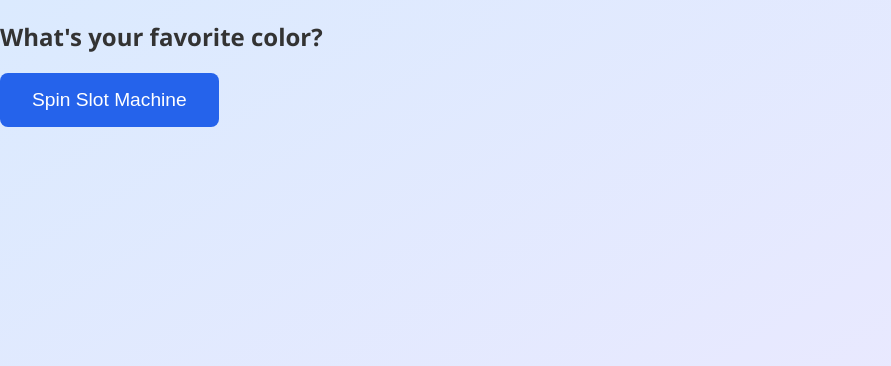
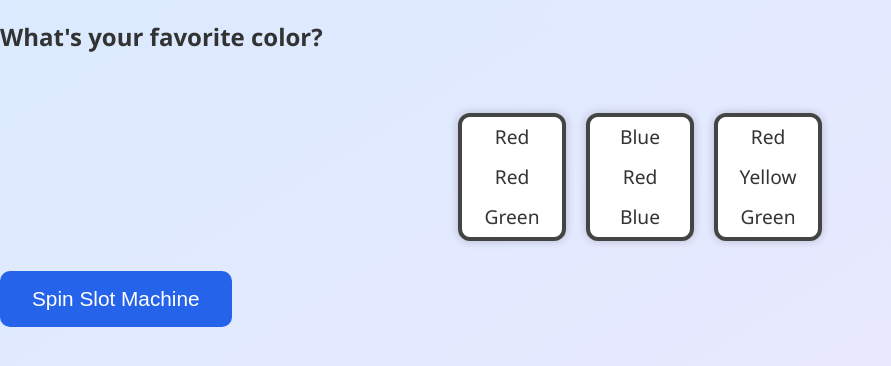
Before and after one commit to DaDaniB/luckylife, a React (Vite) app: page / in a window 1280 px wide. Both pictures are taken after a click on the button "Start Your Journey". Shown: the top 366 px of the page, without its empty margins (0-891 px from the left). Built offline with nearby package versions, Linux system fonts and the light colour scheme.

Commit message:
working init

```diff
--- /dev/null
+++ b/src/components/SlotMachine.css
@@ -0,0 +1,35 @@
+/* SlotMachine.css */
+
+.slot-machine-container {
+    display: flex;
+    justify-content: center;
+    align-items: center;
+    gap: 20px;
+    margin-top: 60px;
+  }
+
+  .reel {
+    width: 100px;
+    height: 120px;
+    overflow: hidden;
+    border: 4px solid #444;
+    border-radius: 12px;
+    background: #fff;
+    box-shadow: 0 0 10px rgba(0,0,0,0.2);
+    position: relative;
+  }
+
+  .reel-content {
+    display: flex;
+    flex-direction: column;
+    align-items: center;
+    transition: transform 1s cubic-bezier(0.2, 0.6, 0.4, 1);
+  }
+
+  .reel-item {
+    height: 40px;
+    font-size: 1.2rem;
+    line-height: 40px;
+    color: #333;
+    text-align: center;
+  }
--- a/src/components/SlotMachine.tsx
+++ b/src/components/SlotMachine.tsx
@@ -1,3 +1,5 @@
+import React, { useEffect, useState, useRef } from "react";
+import "./SlotMachine.css";
 import type { ResultOption } from "../types";
 
 type Props = {
@@ -7,31 +9,149 @@ type Props = {
 };
 
 export const SlotMachine = ({ options, previousResults, onResult }: Props) => {
+  const [spinning, setSpinning] = useState(false);
+  const [hasSpun, setHasSpun] = useState(false);
+  const [result, setResult] = useState<ResultOption | null>(null);
+  const [showModal, setShowModal] = useState(false);
+
+  const reelRefs = [
+    useRef<HTMLDivElement>(null),
+    useRef<HTMLDivElement>(null),
+    useRef<HTMLDivElement>(null),
+  ];
+
   const getValidOptions = (): ResultOption[] =>
-    options.filter(opt =>
-      !opt.invalidatedBy?.some(id => previousResults.includes(id))
-    );
+    options.filter((opt) => !opt.invalidatedBy?.some((id) => previousResults.includes(id)));
 
-  const spin = () => {
+  function shuffle<T>(array: T[]): T[] {
+    const copy = [...array];
+    for (let i = copy.length - 1; i > 0; i--) {
+      const j = Math.floor(Math.random() * (i + 1));
+      [copy[i], copy[j]] = [copy[j], copy[i]];
+    }
+    return copy;
+  }
+
+  function pickRandom<T>(array: T[]): T {
+    const index = Math.floor(Math.random() * array.length);
+    return array[index];
+  }
+
+  const weightedRandom = (opts: ResultOption[]): ResultOption => {
+    const total = opts.reduce((sum, o) => sum + o.probability, 0);
+    const r = Math.random() * total;
+    let acc = 0;
+    for (const opt of opts) {
+      acc += opt.probability;
+      if (r <= acc) return opt;
+    }
+    return opts[0];
+  };
+
+  // Fill initial reel content on load
+  useEffect(() => {
     const validOptions = getValidOptions();
-    const total = validOptions.reduce((sum, opt) => sum + opt.probability, 0);
-    const rand = Math.random() * total;
-    let cumulative = 0;
 
-    for (const opt of validOptions) {
-      cumulative += opt.probability;
-      if (rand <= cumulative) {
-        onResult(opt);
-        return;
-      }
-    }
+    reelRefs.forEach((ref, index) => {
+      if (!ref.current) return;
+
+      const reel = ref.current;
+      const repetitions = 10 + index * 3;
+      const fullList = shuffle(Array.from({ length: repetitions }, () => validOptions).flat());
+
+      reel.innerHTML = fullList
+        .map((opt) => `<div class="reel-item">${opt.label}</div>`)
+        .join("");
+
+      reel.style.transition = "none";
+      reel.style.transform = `translateY(0px)`;
+    });
+  }, [options, previousResults]);
+
+  const handleSpin = () => {
+    if (spinning || hasSpun) return;
+
+    const validOptions = getValidOptions();
+    const chosen = weightedRandom(validOptions);
+    setResult(null);
+    setSpinning(true);
+    setHasSpun(true);
+
+    reelRefs.forEach((ref, index) => {
+      if (!ref.current) return;
+
+      const reel = ref.current;
+      const repetitions = 10 + index * 3;
+      const fullList = shuffle(Array.from({ length: repetitions }, () => validOptions).flat());
+      const randomLast = pickRandom(fullList);
+      const fullListWithResult = [...fullList, chosen, randomLast];
+
+      reel.innerHTML = fullListWithResult
+        .map((opt) => `<div class="reel-item">${opt.label}</div>`)
+        .join("");
+
+      reel.style.transition = "none";
+      reel.style.transform = "translateY(0)";
+      void reel.offsetHeight;
+
+      const offset = -(fullListWithResult.length - 3) * 40;
+      reel.style.transition = `transform ${1.5 + index * 0.5}s cubic-bezier(0.2, 0.6, 0.4, 1)`;
+      reel.style.transform = `translateY(${offset}px)`;
+    });
+
+    setTimeout(() => {
+      setSpinning(false);
+      setResult(chosen);
+
+      // Delay before showing modal
+      setTimeout(() => setShowModal(true), 500);
+    }, 3000);
+  };
+
+  const handleModalClose = () => {
+    setShowModal(false);
+    setHasSpun(false); // allow new decision
+    if (result) onResult(result); // advance to next question
+    setResult(null);
   };
 
   return (
     <div className="text-center">
-      <button onClick={spin} className="bg-green-500 text-white px-4 py-2 rounded">
-        Spin Slot Machine
+      <div className="slot-machine-container">
+        {reelRefs.map((ref, i) => (
+          <div key={i} className="reel">
+            <div className="reel-content" ref={ref} />
+          </div>
+        ))}
+      </div>
+
+      <button
+        onClick={handleSpin}
+        disabled={spinning || hasSpun}
+        style={{
+          marginTop: "30px",
+          fontSize: "1.3rem",
+          padding: "1rem 2rem",
+          backgroundColor: "#2563eb",
+          color: "#fff",
+          border: "none",
+          borderRadius: "10px",
+          cursor: spinning || hasSpun ? "not-allowed" : "pointer",
+          opacity: spinning || hasSpun ? 0.5 : 1,
+        }}
+      >
+        {spinning ? "Spinning..." : "Spin Slot Machine"}
       </button>
+
+      {showModal && result && (
+        <div className="modal-overlay">
+          <div className="modal">
+            <h2>🎉 Result: {result.label}</h2>
+            <p>{result.description ?? "This will guide your next decision."}</p>
+            <button onClick={handleModalClose}>Okay</button>
+          </div>
+        </div>
+      )}
     </div>
   );
 };
--- a/src/data/decisionTree.ts
+++ b/src/data/decisionTree.ts
@@ -5,9 +5,10 @@ export const decisionTree: QuestionNode[] = [
     id: "q1",
     question: "What's your favorite color?",
     options: [
-      { id: "red", label: "Red", probability: 0.3 },
-      { id: "blue", label: "Blue", probability: 0.5 },
-      { id: "green", label: "Green", probability: 0.2 },
+      { id: "red", label: "Red", probability: 0.3, description: 'this is red' },
+      { id: "blue", label: "Blue", probability: 0.5, description: 'this is bluee' },
+      { id: "green", label: "Green", probability: 0.2, description: 'green is this' },
+      { id: "yellow", label: "Yellow", probability: 0.6, description: 'and that is yellow' }
     ],
   },
   {
--- a/src/types.ts
+++ b/src/types.ts
@@ -3,6 +3,7 @@ export type ResultOption = {
     label: string;
     probability: number;
     invalidatedBy?: string[];
+    description?: string;
   };
 
   export type QuestionNode = {
```
